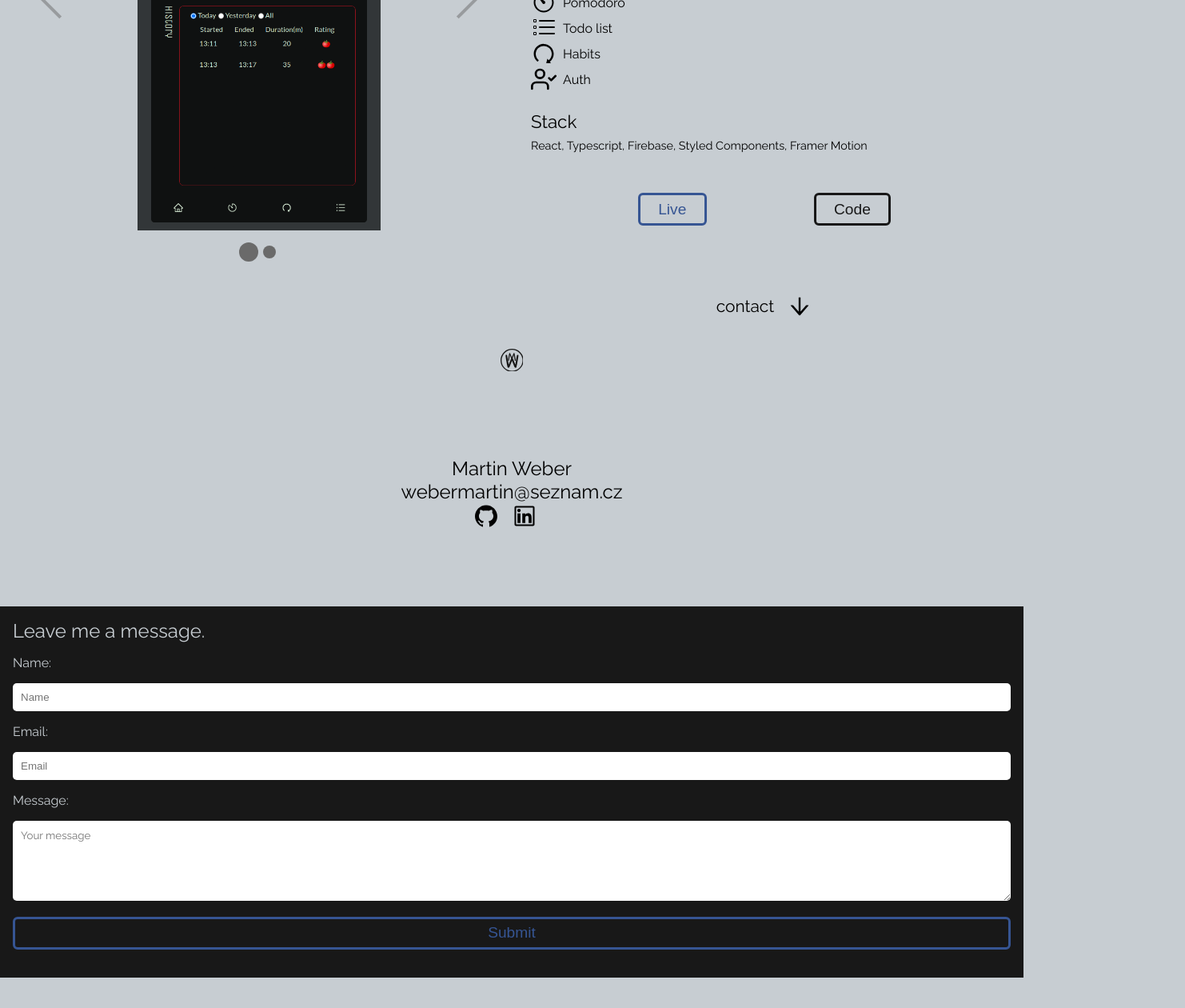
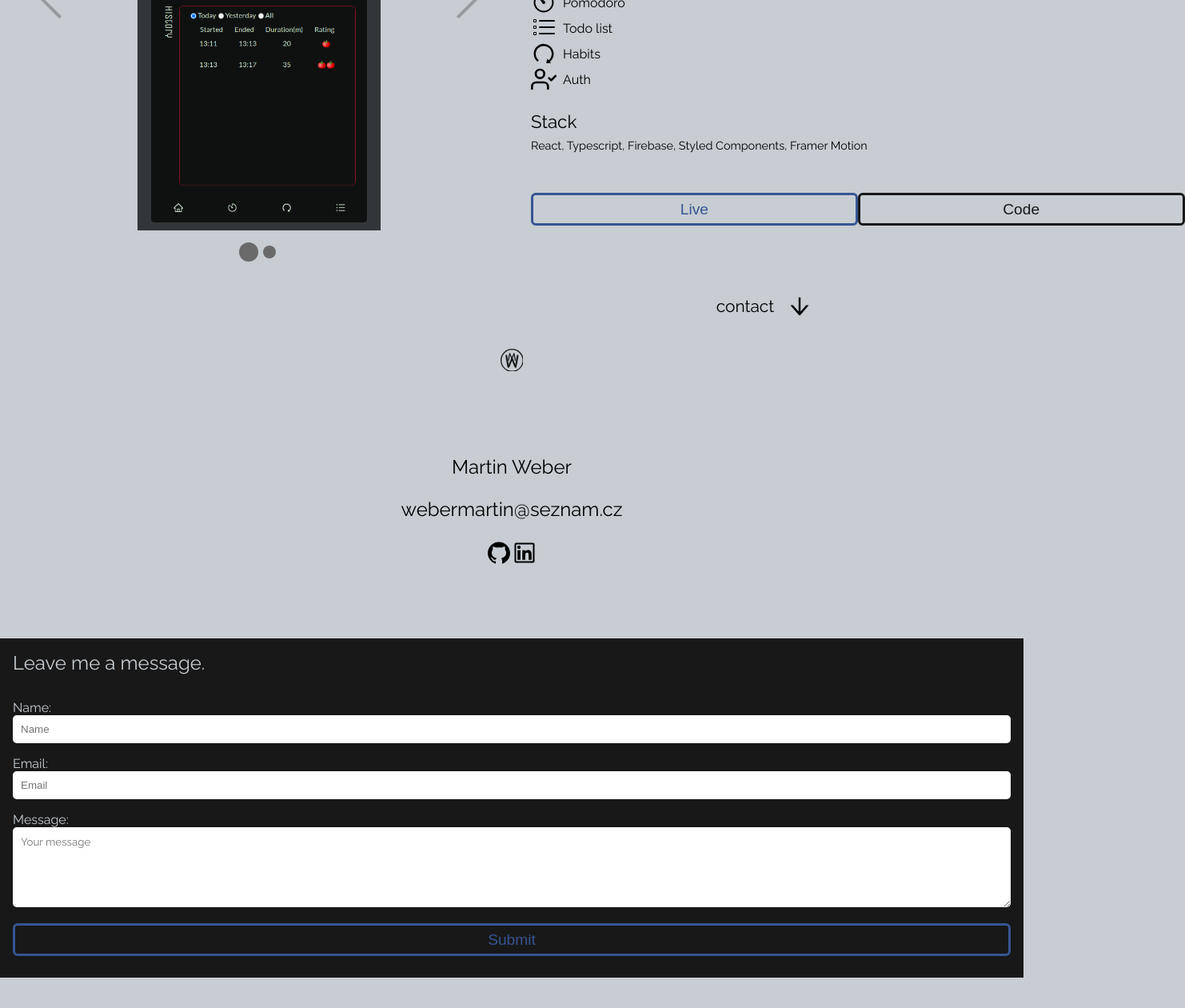
Before and after one commit to Marty-W/portfolio-v1, a React (Create React App) app: page / in a window 1280 px wide. Shown: the part 1178-2438 px from the top of the page at 80% size, 1482 px wide, since content can reach past the window. After the commit the page ends 2400 px from the top, so only its background shows below. Built offline with nearby package versions, Linux system fonts and the light colour scheme.

Commit message:
buttons fix

```diff
--- a/src/App.js
+++ b/src/App.js
@@ -15,11 +15,12 @@ const App = () => (
 const BodyWrapper = styled.div`
   display: grid;
   grid-template-columns: 1rem 1fr 1rem;
-  grid-template-rows: repeat(3, 100vh 100vh 100vh);
+  grid-template-rows: repeat(3, 100vh);
   grid-template-areas:
     '. landing .'
     '. work .'
     '. contact .';
+  scroll-snap-type: y mandatory;
 
   @media (min-width: 650px) {
     grid-template-columns: 2rem 1fr 2rem;
--- a/src/components/Form.jsx
+++ b/src/components/Form.jsx
@@ -108,7 +108,6 @@ export default Form;
 
 const Wrapper = styled.div`
   margin: 0 -1rem;
-  height: 100%;
   padding: 1rem;
   grid-area: form;
   background-color: ${(props) => props.theme.colors.secondary};
@@ -123,12 +122,12 @@ const Wrapper = styled.div`
     display: flex;
     flex-direction: column;
     justify-content: space-evenly;
+    height: calc(100% - 2.5rem);
 
     & input {
       padding: 10px;
       border-radius: 5px;
       border: none;
-      margin: 1rem 0;
       width: 100%;
     }
 
@@ -137,7 +136,6 @@ const Wrapper = styled.div`
       border-radius: 5px;
       border: none;
       width: 100%;
-      margin: 1rem 0;
       font-family: inherit;
     }
   }
--- a/src/pages/Contact.jsx
+++ b/src/pages/Contact.jsx
@@ -25,31 +25,35 @@ export default Contact;
 
 const Wrapper = styled.div`
   grid-area: contact;
-  scroll-snap-align: start;
+  scroll-snap-align: end;
   display: grid;
-  grid-template-rows: 7vh 35vh 1fr;
-  grid-template-columns: 1rem 1fr 1fr 1rem;
+  grid-template-rows: 7vh 40vh 1fr;
+  grid-template-columns: 1fr;
   grid-template-areas:
-    '. logo logo .'
-    '. contact contact .'
-    'form form form form';
+    'logo'
+    'contact'
+    'form';
 `;
 
 const ContactWrapper = styled.div`
   grid-area: contact;
-  place-self: center;
   display: flex;
   flex-direction: column;
   align-items: center;
-  justify-content: space-between;
+  justify-content: center;
 
   & span {
     font-size: 1.5rem;
+    margin-bottom: 1.5rem;
   }
 
   & svg {
-    margin-right: 1rem;
     width: 2rem;
     height: 2rem;
   }
+
+  & div {
+    display: flex;
+    justify-content: space-evenly;
+  }
 `;
--- a/src/pages/Hero.jsx
+++ b/src/pages/Hero.jsx
@@ -19,7 +19,7 @@ const Hero = () => {
           <Button primary>Hire me</Button>
         </a>
         <a href='#work'>
-          <Button>My Work</Button>
+          <Button>My work</Button>
         </a>
       </BtnWrapper>
       <ArrowWrapper>
@@ -33,7 +33,7 @@ const Hero = () => {
 export default Hero;
 
 const Wrapper = styled.div`
-  scroll-snap-align: start;
+  scroll-snap-align: center;
   grid-area: landing;
   display: grid;
   grid-template-rows: 10vh 1fr 0.3fr 1fr 0.7fr 0.4fr;
--- a/src/pages/Projects.jsx
+++ b/src/pages/Projects.jsx
@@ -145,7 +145,7 @@ const ProjectDesc = styled.div`
 
   & svg {
     grid-column: 2 / span 1;
-    grid-row: 1 / span 1;
+    grid-row: 1 / span 2;
     place-self: center;
     transform: rotate(-45deg);
     width: 4rem;
@@ -207,13 +207,13 @@ const ButtonWrapper = styled.div`
   grid-area: btns;
   display: flex;
   flex-direction: column;
-  justify-content: space-evenly;
+  justify-content: space-around;
+  align-items: center;
 
+  & a,
   & button {
-    max-width: 150px;
-  }
-  & a {
-    max-width: 150px;
+    min-width: 70%;
+
     & button {
       width: 100%;
     }
--- a/src/theme/globalStyles.js
+++ b/src/theme/globalStyles.js
@@ -74,8 +74,6 @@ a {
      font-family: 'Raleway', sans-serif;
      scroll-snap-type: y mandatory;
      background-color: ${(props) => props.theme.colors.primary};
-     overflow-x: hidden;
      overflow-y: scroll;
-     height:100%;
  }
 `;
```
